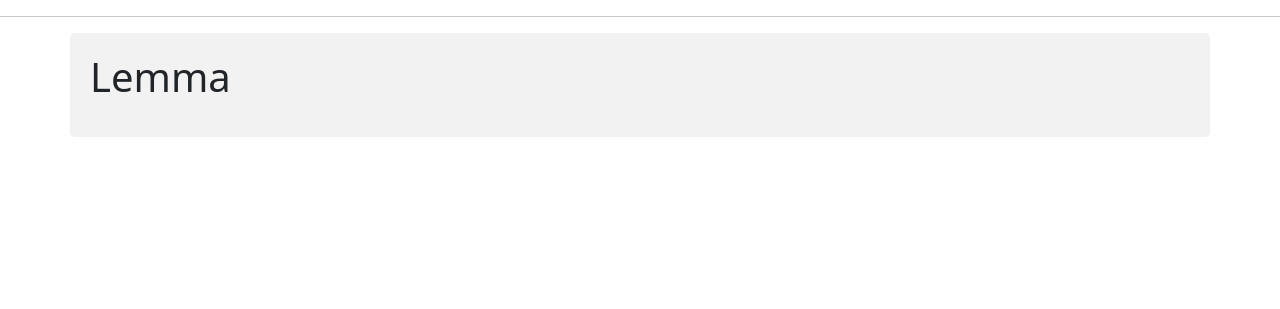
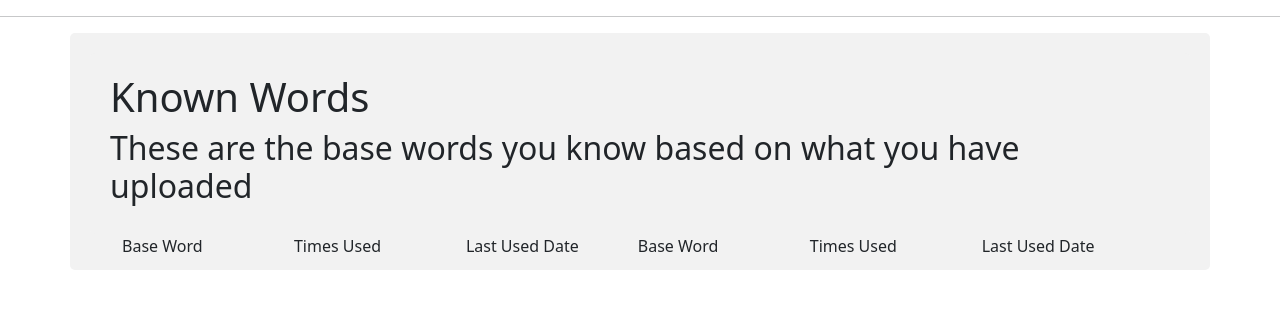
Before and after one commit to Rozinig/JTRL, a Flask app: page /lemma/ in a window 1280 px wide. Shown: the part 56-365 px from the top of the page. Run offline with Flask 3, Linux system fonts and the light colour scheme; the visitor is signed in with stand-in values (Sample User, id 1); data that the repository does not hold is empty; parts of the project's set-up code (start-up, migrations or seed data) failed here and were passed over.

Commit message:
added contact email settings to config, added page after contact, improved lemma page

```diff
--- a/config.json
+++ b/config.json
@@ -19,6 +19,15 @@
 	"lit": false, "mkd":false, "nob": false, "pol": false, "por": false,
 	"ron": false, "rus": false, "spa": false, "swe": false, "ukr": false},
 
-	"FORCE_REBUILT":true
+	"FORCE_REBUILT":false,
+
+	"EMAIL":"madetosell@mail.com",
+
+	"EMAIL_PASS":"password",
+
+	"EMAIL_SERVER":"smtp.mail.com",
+
+	"EMAIL_SERVER_PORT":465
+
 
 }
--- a/main.py
+++ b/main.py
@@ -128,9 +128,9 @@ def addinglemma():
 @login_required
 def lemmaadded():
 	words = request.form.get('words')
-	addlemma(words, targetlang, current_user.id)
+	lemmas = addlemma(words, targetlang, current_user.id)
 	processsentencesjson(targetlang, current_user.id)
-	return render_template("lemmaadded.html")
+	return render_template("lemmaadded.html", lemmas=lemmas)
 
 @app.route("/lemma/close/")
 @login_required
@@ -168,8 +168,22 @@ def contact():
 	email = ""
 	if (current_user.is_authenticated):
 		email = current_user.email
-	print(email)
 	return render_template("contact.html", email=email)
+
+@app.route("/contact/", methods=['POST'])
+def contacted():
+	name = request.form.get('name')
+	email = request.form.get('email')
+	message = request.form.get('message')
+	if (False): #TODO check email is email
+		flash('Pease fillout all fields.')
+		return redirect(url_for('contact'))
+	if (not name or not message):
+		flash('Pease fillout all fields.')
+		return redirect(url_for('contact'))
+	#TODO send Email
+	app.logger.info(f" User {name} sent a message from {email}: {message}")
+	return render_template("contacted.html", name=name)
 
 @app.route("/signup/")
 def signup():
--- a/static/style.css
+++ b/static/style.css
@@ -32,3 +32,8 @@ input[type=submit], button:hover {
   background-color: #f2f2f2;
   padding: 20px;
 }
+li[class="lemma"] {
+    display: block;
+    width: 16.1%;
+    float: left;
+}
--- a/templates/lemma.html
+++ b/templates/lemma.html
@@ -1,10 +1,21 @@
 {% extends 'base.html' %}
 
 {% block content %}
-    <h1>{% block title %} Lemma {% endblock %}</h1>
+<div class="container">
+    <h1>{% block title %} Known Words {% endblock %}</h1>
+    <h2> These are the base words you know based on what you have uploaded</h2>
+</div>
     <ul>
+        <li class="lemma">Base Word</li>
+        <li class="lemma">Times Used</li>
+        <li class="lemma">Last Used Date</li>
+        <li class="lemma">Base Word</li>
+        <li class="lemma">Times Used</li>
+        <li class="lemma">Last Used Date</li>
         {% for info in lemmas %}
-        <li> {{info['lemma']}}___{{info['count']}}__{{info['date']}}</li>
+        <li class="lemma"> {{info['lemma']}}</li>
+        <li class="lemma"> {{info['count']}}</li>
+        <li class="lemma"> {{info['date']}}</li>
         {% endfor %}
     </ul>
 {% endblock %}
```
Also changed, not shown: templates/contact.html (+10 -4 lines), templates/contacted.html (added, +8 -0 lines), templates/lemmaadded.html (+10 -3 lines).
